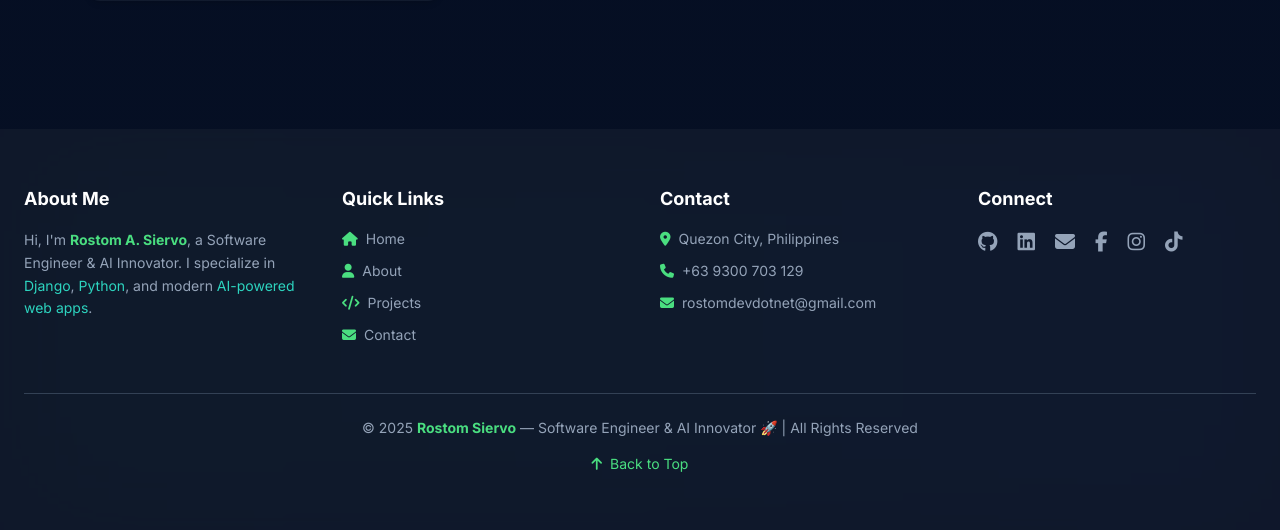
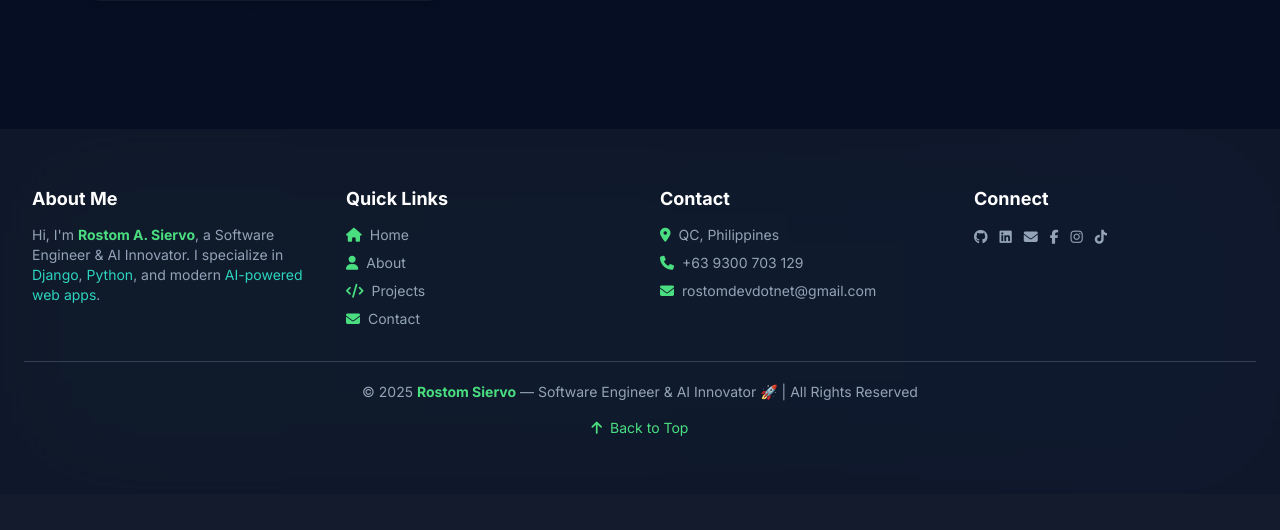
Before and after one commit to RSiervo/Portfolio-Dot-Dev, a Django app: page /about/ in a window 1280 px wide. Shown: the part 3526-4056 px from the top of the page. After the commit the page ends 3962 px from the top, so only its background shows below. Run offline with Django 4.2, Linux system fonts and the light colour scheme; data comes from the database, SQL or seed files in the repository; some libraries are stand-ins or nearby versions.

Commit message:
Fix Bugs

```diff
--- a/portfolio/templates/portfolio/base.html
+++ b/portfolio/templates/portfolio/base.html
@@ -93,13 +93,13 @@
   <!-- Background accent (gradient glow) -->
   <div class="absolute inset-0 bg-gradient-to-r from-green-500/10 via-teal-500/10 to-blue-500/10 blur-3xl opacity-20"></div>
 
-  <div class="max-w-7xl mx-auto px-6 py-14 relative z-10">
-    <div class="grid grid-cols-1 md:grid-cols-4 gap-10 text-center md:text-left">
+  <div class="max-w-7xl mx-auto px-4 sm:px-6 py-14 relative z-10">
+    <div class="grid grid-cols-4 gap-6 text-center md:text-left">
 
       <!-- About -->
-      <div>
-        <h3 class="text-lg font-semibold text-white mb-4">About Me</h3>
-        <p class="text-sm leading-relaxed">
+      <div class="px-2">
+        <h3 class="text-base sm:text-lg font-semibold text-white mb-3">About Me</h3>
+        <p class="text-xs sm:text-sm leading-relaxed">
           Hi, I'm <span class="text-green-400 font-semibold">Rostom A. Siervo</span>, a Software Engineer & AI Innovator.
           I specialize in <span class="text-teal-400">Django</span>, <span class="text-teal-400">Python</span>, and
           modern <span class="text-teal-400">AI-powered web apps</span>.
@@ -107,61 +107,62 @@
       </div>
 
       <!-- Quick Links -->
-      <div>
-        <h3 class="text-lg font-semibold text-white mb-4">Quick Links</h3>
-        <ul class="space-y-3 text-sm">
-          <li><a href="{% url 'home' %}" class="flex items-center gap-2 hover:text-green-400 transition"><i class="fas fa-home text-green-400"></i> Home</a></li>
-          <li><a href="{% url 'about' %}" class="flex items-center gap-2 hover:text-green-400 transition"><i class="fas fa-user text-green-400"></i> About</a></li>
-          <li><a href="{% url 'projects' %}" class="flex items-center gap-2 hover:text-green-400 transition"><i class="fas fa-code text-green-400"></i> Projects</a></li>
-          <li><a href="{% url 'contact' %}" class="flex items-center gap-2 hover:text-green-400 transition"><i class="fas fa-envelope text-green-400"></i> Contact</a></li>
+      <div class="px-2">
+        <h3 class="text-base sm:text-lg font-semibold text-white mb-3">Quick Links</h3>
+        <ul class="space-y-2 text-xs sm:text-sm">
+          <li><a href="{% url 'home' %}" class="flex items-center justify-center md:justify-start gap-2 hover:text-green-400 transition"><i class="fas fa-home text-green-400"></i> Home</a></li>
+          <li><a href="{% url 'about' %}" class="flex items-center justify-center md:justify-start gap-2 hover:text-green-400 transition"><i class="fas fa-user text-green-400"></i> About</a></li>
+          <li><a href="{% url 'projects' %}" class="flex items-center justify-center md:justify-start gap-2 hover:text-green-400 transition"><i class="fas fa-code text-green-400"></i> Projects</a></li>
+          <li><a href="{% url 'contact' %}" class="flex items-center justify-center md:justify-start gap-2 hover:text-green-400 transition"><i class="fas fa-envelope text-green-400"></i> Contact</a></li>
         </ul>
       </div>
 
       <!-- Contact Info -->
-      <div>
-        <h3 class="text-lg font-semibold text-white mb-4">Contact</h3>
-        <ul class="space-y-3 text-sm">
+      <div class="px-2">
+        <h3 class="text-base sm:text-lg font-semibold text-white mb-3">Contact</h3>
+        <ul class="space-y-2 text-xs sm:text-sm">
           <li class="flex items-center justify-center md:justify-start gap-2">
-            <i class="fas fa-map-marker-alt text-green-400"></i> Quezon City, Philippines
+            <i class="fas fa-map-marker-alt text-green-400"></i> QC, Philippines
           </li>
           <li class="flex items-center justify-center md:justify-start gap-2">
             <i class="fas fa-phone text-green-400"></i> +63 9300 703 129
           </li>
-          <li class="flex items-center justify-center md:justify-start gap-2">
+          <li class="flex items-center justify-center md:justify-start gap-2 break-all">
             <i class="fas fa-envelope text-green-400"></i> rostomdevdotnet@gmail.com
           </li>
         </ul>
       </div>
 
       <!-- Social Media -->
-      <div>
-        <h3 class="text-lg font-semibold text-white mb-4">Connect</h3>
-        <div class="flex justify-center md:justify-start space-x-5">
-          <a href="https://github.com/RSiervo" target="_blank" class="hover:text-green-400 hover:scale-125 transition transform"><i class="fab fa-github fa-lg"></i></a>
-          <a href="https://linkedin.com/in/yourusername" target="_blank" class="hover:text-green-400 hover:scale-125 transition transform"><i class="fab fa-linkedin fa-lg"></i></a>
-          <a href="mailto:rostomdevdotnet@gmail.com" class="hover:text-green-400 hover:scale-125 transition transform"><i class="fas fa-envelope fa-lg"></i></a>
-          <a href="https://www.facebook.com/rostomdevdotnet" target="_blank" class="hover:text-green-400 hover:scale-125 transition transform"><i class="fab fa-facebook-f fa-lg"></i></a>
-          <a href="https://instagram.com/rostomato" target="_blank" class="hover:text-green-400 hover:scale-125 transition transform"><i class="fab fa-instagram fa-lg"></i></a>
-          <a href="https://tiktok.com/@rostomatoe" target="_blank" class="hover:text-green-400 hover:scale-125 transition transform"><i class="fab fa-tiktok fa-lg"></i></a>
+      <div class="px-2">
+        <h3 class="text-base sm:text-lg font-semibold text-white mb-3">Connect</h3>
+        <div class="flex flex-wrap justify-center md:justify-start gap-3">
+          <a href="https://github.com/RSiervo" target="_blank" class="hover:text-green-400 hover:scale-125 transition transform"><i class="fab fa-github fa-sm sm:fa-lg"></i></a>
+          <a href="https://linkedin.com/in/yourusername" target="_blank" class="hover:text-green-400 hover:scale-125 transition transform"><i class="fab fa-linkedin fa-sm sm:fa-lg"></i></a>
+          <a href="mailto:rostomdevdotnet@gmail.com" class="hover:text-green-400 hover:scale-125 transition transform"><i class="fas fa-envelope fa-sm sm:fa-lg"></i></a>
+          <a href="https://www.facebook.com/rostomdevdotnet" target="_blank" class="hover:text-green-400 hover:scale-125 transition transform"><i class="fab fa-facebook-f fa-sm sm:fa-lg"></i></a>
+          <a href="https://instagram.com/rostomato" target="_blank" class="hover:text-green-400 hover:scale-125 transition transform"><i class="fab fa-instagram fa-sm sm:fa-lg"></i></a>
+          <a href="https://tiktok.com/@rostomatoe" target="_blank" class="hover:text-green-400 hover:scale-125 transition transform"><i class="fab fa-tiktok fa-sm sm:fa-lg"></i></a>
         </div>
       </div>
 
     </div>
 
     <!-- Divider -->
-    <div class="border-t border-slate-700 mt-12 pt-6 text-center text-sm">
+    <div class="border-t border-slate-700 mt-8 pt-5 text-center text-xs sm:text-sm space-y-4">
       <p>
         &copy; {{ now.year }} 2025 <span class="text-green-400 font-semibold">Rostom Siervo</span> — Software Engineer & AI Innovator 🚀
         | All Rights Reserved
       </p>
       <!-- Back to Top -->
       <button onclick="window.scrollTo({top: 0, behavior: 'smooth'})"
-              class="mt-4 inline-flex items-center gap-2 text-green-400 hover:text-white hover:scale-110 transition">
+              class="inline-flex items-center gap-2 text-green-400 hover:text-white hover:scale-110 transition text-xs sm:text-sm">
         <i class="fas fa-arrow-up"></i> Back to Top
       </button>
     </div>
   </div>
 </footer>
+
 
   <!-- JS -->
   <script src="https://cdnjs.cloudflare.com/ajax/libs/aos/2.3.4/aos.js"></script>
```
